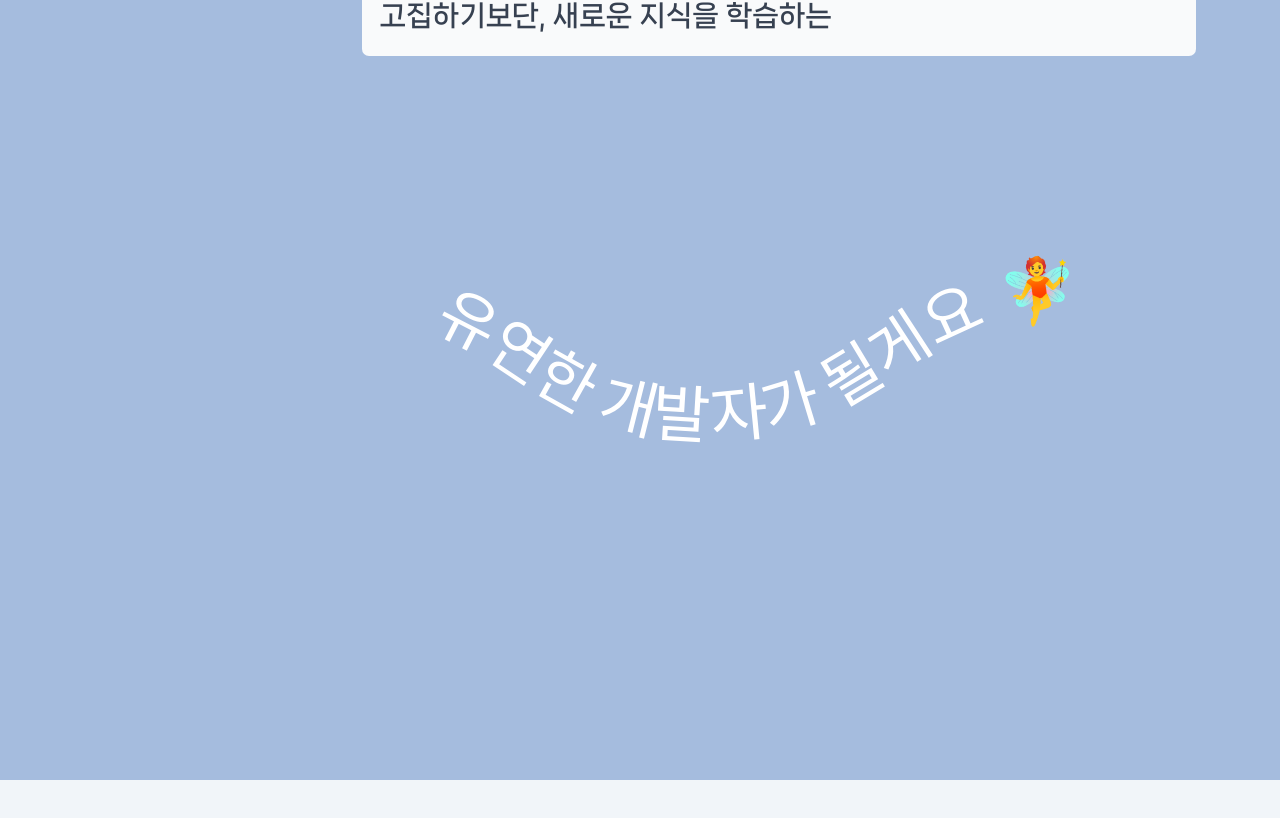
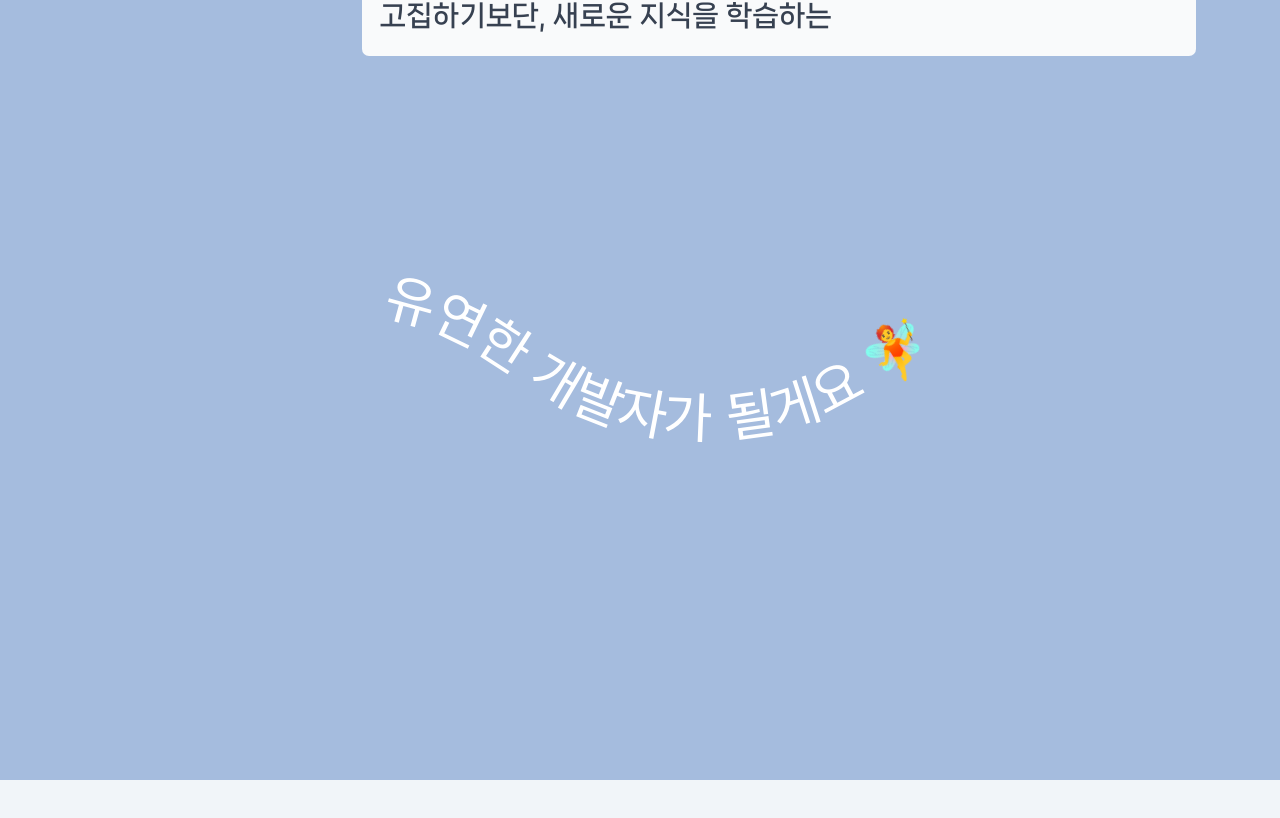
Before and after one commit to loeybho/Newport, a React (Vite) app: page / in a window 1280 px wide. Shown: the part 1815-2633 px from the top of the page. Built offline with nearby package versions, Linux system fonts and the light colour scheme.

Commit message:
Fix. AboutMe Scroll 위치 수정

```diff
--- a/src/pages/AboutMe.jsx
+++ b/src/pages/AboutMe.jsx
@@ -65,10 +65,7 @@ export default function AboutMe() {
             About Me
           </h1>
 
-          <div
-            ref={textFlex}
-            className="font-NanumSquareNeo flex flex-col gap-10 text-[1rem] sm:text-[2rem]"
-          >
+          <div className="font-NanumSquareNeo flex flex-col gap-10 text-[1rem] sm:text-[2rem]">
             {data.map((item, index) => (
               <div key={index} className="m-4 flex flex-col gap-4">
                 <div
@@ -88,6 +85,7 @@ export default function AboutMe() {
                   <p
                     className="bg-gray-50 text-gray-700 rounded-lg p-5 font-bold self-end w-3/4 sm:w-3/4 md:w-3/4 lg:w-3/4 xl:w-3/4"
                     style={{ marginTop: "auto", marginLeft: "auto" }}
+                    ref={textFlex}
                   >
                     <span className="leading-relaxed">{item.answer}</span>
                   </p>
@@ -105,7 +103,7 @@ export default function AboutMe() {
               fill="none"
               d="m0,56.5c30,-10,30,-30,60,-30c30,0,30,20,60,20c30,0,30,-20,60,-20c30,0,30,10,60,30c30,20,30,30,60,30"
             />
-            <text className="text-[1rem] sm:text-[0.7rem]" fill="white">
+            <text className="text-[1rem] sm:text-[0.6rem]" fill="white">
               <textPath ref={(ref) => (texts.current[0] = ref)} href="#curve">
                 유연한 개발자가 될게요 🧚
               </textPath>
```
